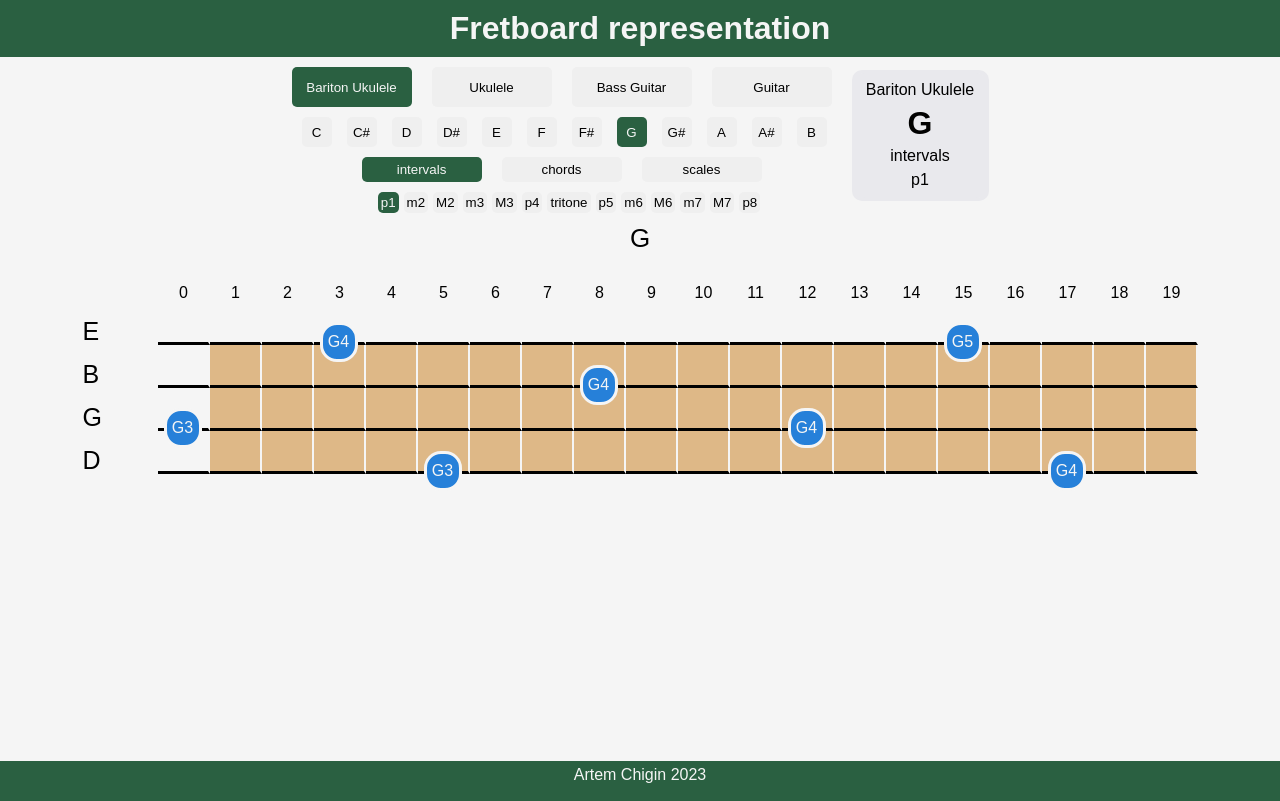
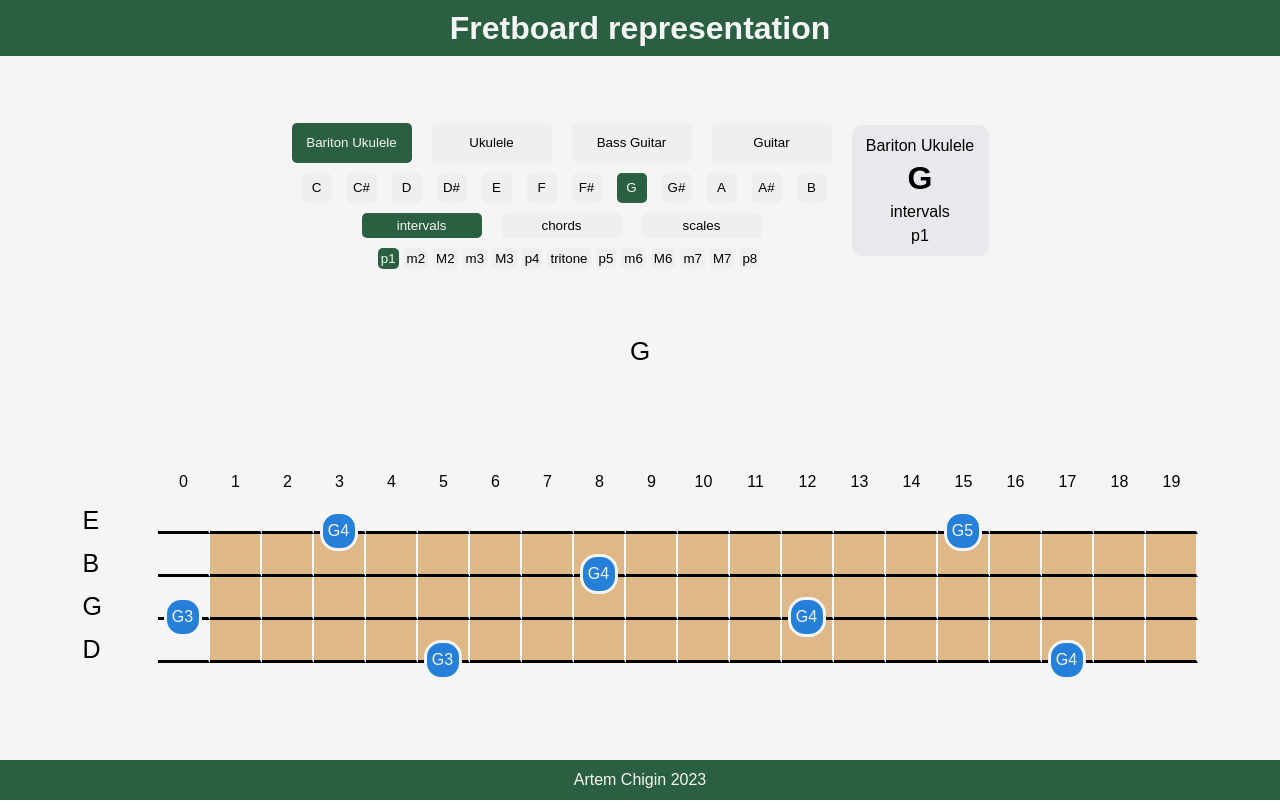
Before and after one commit to artem-chigin/fretboard-map, a React (Create React App) app: page / in a window 1280 px wide. Built offline with nearby package versions, Linux system fonts and the light colour scheme.

Commit message:
small css changes

```diff
--- a/src/index.css
+++ b/src/index.css
@@ -10,21 +10,22 @@
 }
 
 header {
-    padding: 10px 0 10px 0;
-    box-sizing: border-box;
+    display: flex;
+    justify-content: center;
+    align-items: center;
     min-height: 7vh;
-    text-align: center;
     background-color: #2A6041;
     color: whitesmoke;
 }
 
-main {
+/* main {
     min-height: 88vh;
-}
+} */
 
 footer {
-    padding: 5px 0 5px 0;
-    box-sizing: border-box;
+    display: flex;
+    justify-content: center;
+    align-items: center;
     min-height: 5vh;
     text-align: center;
     background-color: #2A6041;
@@ -32,7 +33,10 @@
 }
 
 .fretboard-app {
-    min-height: 70vh;
+    min-height: 88vh;
+    display: flex;
+    flex-direction: column;
+    justify-content: space-evenly;
 }
 
 .mobile-ui {
@@ -67,7 +71,7 @@
 }
 
 .instrument-container {
-    margin: 10px auto 20px auto;
+    margin: 20px auto 40px auto;
 }
 
 .inner-instrument-container {
```
